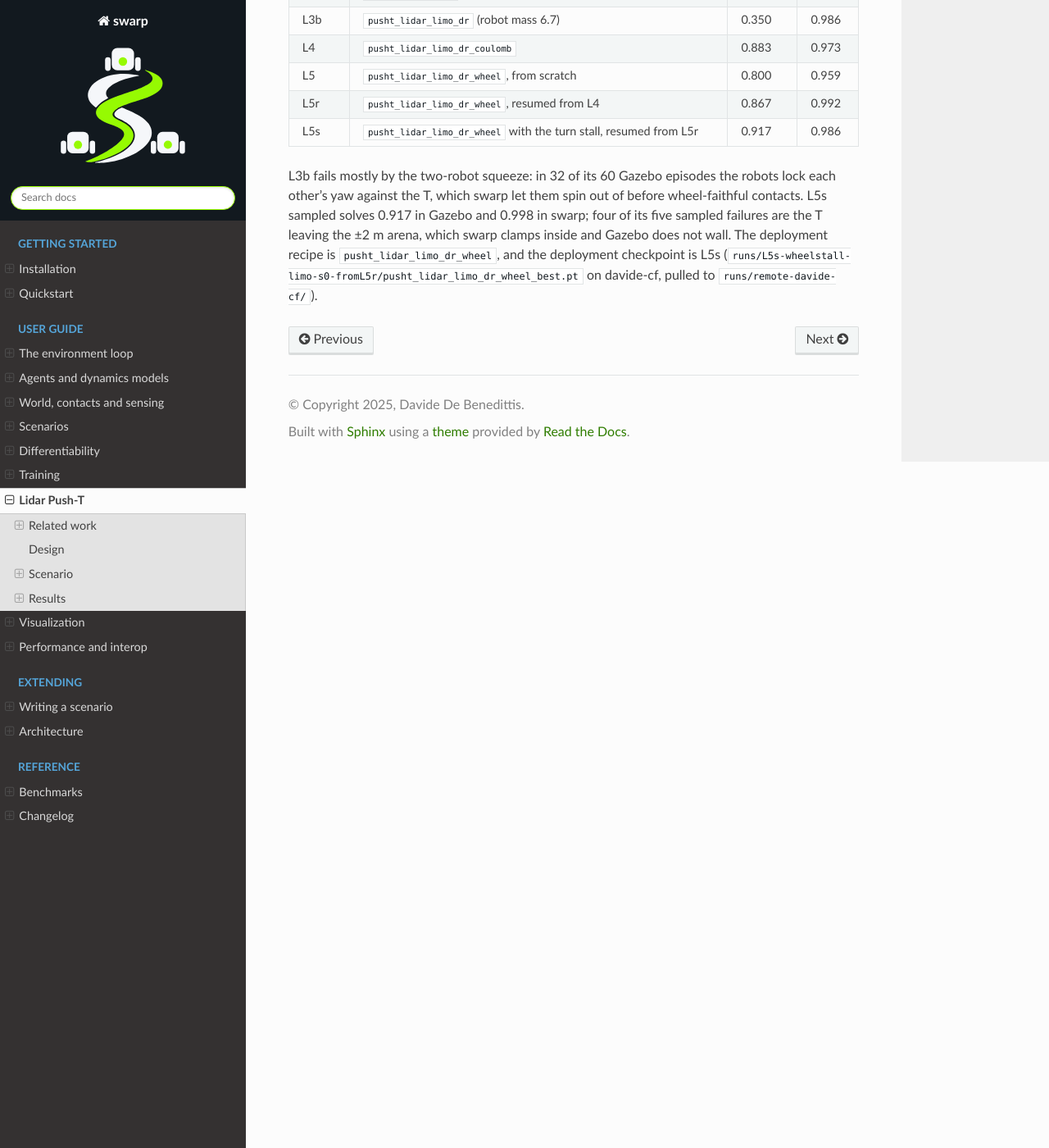
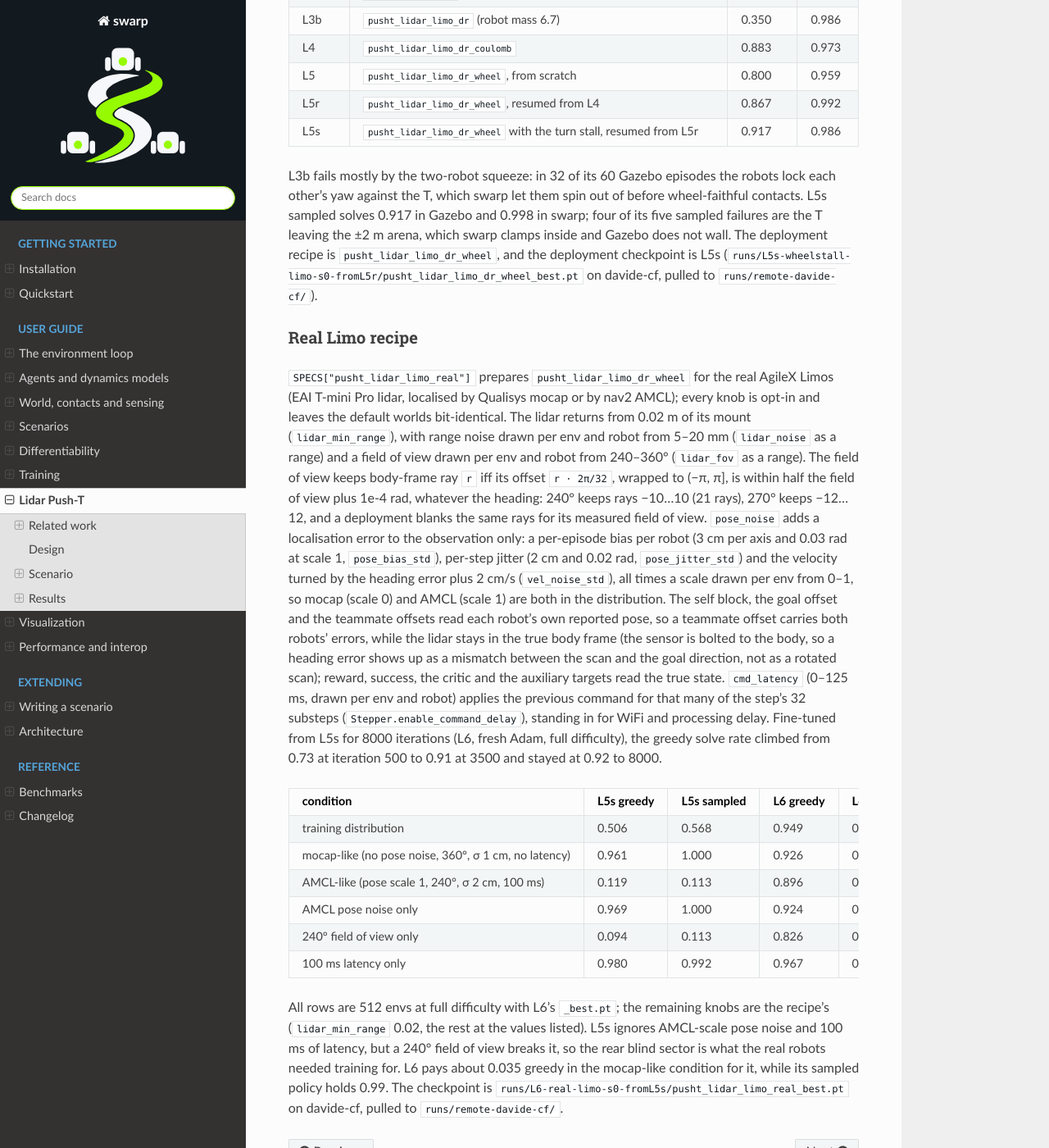
Before and after one commit to ddebenedittis/swarp, a Sphinx documentation site: the page built from docs/pusht-lidar.md, in a window 1280 px wide and 1400 px high, scrolled down 8983 px. Shown: the whole window at 82% size. Built offline with Sphinx 7.4.7 and the Read the Docs theme 3.1.0, drawn with Linux system fonts in a browser that asks for light colours.

Commit message:
Record the real-Limo recipe and its L6 fine-tune in the lidar Push-T docs

```diff
--- a/docs/pusht-lidar.md
+++ b/docs/pusht-lidar.md
@@ -247,3 +247,27 @@ Each Limo-scale policy was also run greedy in Gazebo Harmonic on simulated Limo
 L3b fails mostly by the two-robot squeeze: in 32 of its 60 Gazebo episodes the robots lock each other's yaw against the T, which swarp let them spin out of before wheel-faithful contacts.
 L5s sampled solves 0.917 in Gazebo and 0.998 in swarp; four of its five sampled failures are the T leaving the ±2 m arena, which swarp clamps inside and Gazebo does not wall.
 The deployment recipe is `pusht_lidar_limo_dr_wheel`, and the deployment checkpoint is L5s (`runs/L5s-wheelstall-limo-s0-fromL5r/pusht_lidar_limo_dr_wheel_best.pt` on davide-cf, pulled to `runs/remote-davide-cf/`).
+
+### Real Limo recipe
+
+`SPECS["pusht_lidar_limo_real"]` prepares `pusht_lidar_limo_dr_wheel` for the real AgileX Limos (EAI T-mini Pro lidar, localised by Qualisys mocap or by nav2 AMCL); every knob is opt-in and leaves the default worlds bit-identical.
+The lidar returns from 0.02 m of its mount (`lidar_min_range`), with range noise drawn per env and robot from 5–20 mm (`lidar_noise` as a range) and a field of view drawn per env and robot from 240–360° (`lidar_fov` as a range).
+The field of view keeps body-frame ray `r` iff its offset `r · 2π/32`, wrapped to (−π, π], is within half the field of view plus 1e-4 rad, whatever the heading: 240° keeps rays −10…10 (21 rays), 270° keeps −12…12, and a deployment blanks the same rays for its measured field of view.
+`pose_noise` adds a localisation error to the observation only: a per-episode bias per robot (3 cm per axis and 0.03 rad at scale 1, `pose_bias_std`), per-step jitter (2 cm and 0.02 rad, `pose_jitter_std`) and the velocity turned by the heading error plus 2 cm/s (`vel_noise_std`), all times a scale drawn per env from 0–1, so mocap (scale 0) and AMCL (scale 1) are both in the distribution.
+The self block, the goal offset and the teammate offsets read each robot's own reported pose, so a teammate offset carries both robots' errors, while the lidar stays in the true body frame (the sensor is bolted to the body, so a heading error shows up as a mismatch between the scan and the goal direction, not as a rotated scan); reward, success, the critic and the auxiliary targets read the true state.
+`cmd_latency` (0–125 ms, drawn per env and robot) applies the previous command for that many of the step's 32 substeps (`Stepper.enable_command_delay`), standing in for WiFi and processing delay.
+Fine-tuned from L5s for 8000 iterations (L6, fresh Adam, full difficulty), the greedy solve rate climbed from 0.73 at iteration 500 to 0.91 at 3500 and stayed at 0.92 to 8000.
+
+| condition | L5s greedy | L5s sampled | L6 greedy | L6 sampled |
+|---|---|---|---|---|
+| training distribution | 0.506 | 0.568 | 0.949 | 0.980 |
+| mocap-like (no pose noise, 360°, σ 1 cm, no latency) | 0.961 | 1.000 | 0.926 | 0.990 |
+| AMCL-like (pose scale 1, 240°, σ 2 cm, 100 ms) | 0.119 | 0.113 | 0.896 | 0.916 |
+| AMCL pose noise only | 0.969 | 1.000 | 0.924 | 0.984 |
+| 240° field of view only | 0.094 | 0.113 | 0.826 | 0.936 |
+| 100 ms latency only | 0.980 | 0.992 | 0.967 | 0.988 |
+
+All rows are 512 envs at full difficulty with L6's `_best.pt`; the remaining knobs are the recipe's (`lidar_min_range` 0.02, the rest at the values listed).
+L5s ignores AMCL-scale pose noise and 100 ms of latency, but a 240° field of view breaks it, so the rear blind sector is what the real robots needed training for.
+L6 pays about 0.035 greedy in the mocap-like condition for it, while its sampled policy holds 0.99.
+The checkpoint is `runs/L6-real-limo-s0-fromL5s/pusht_lidar_limo_real_best.pt` on davide-cf, pulled to `runs/remote-davide-cf/`.
```
